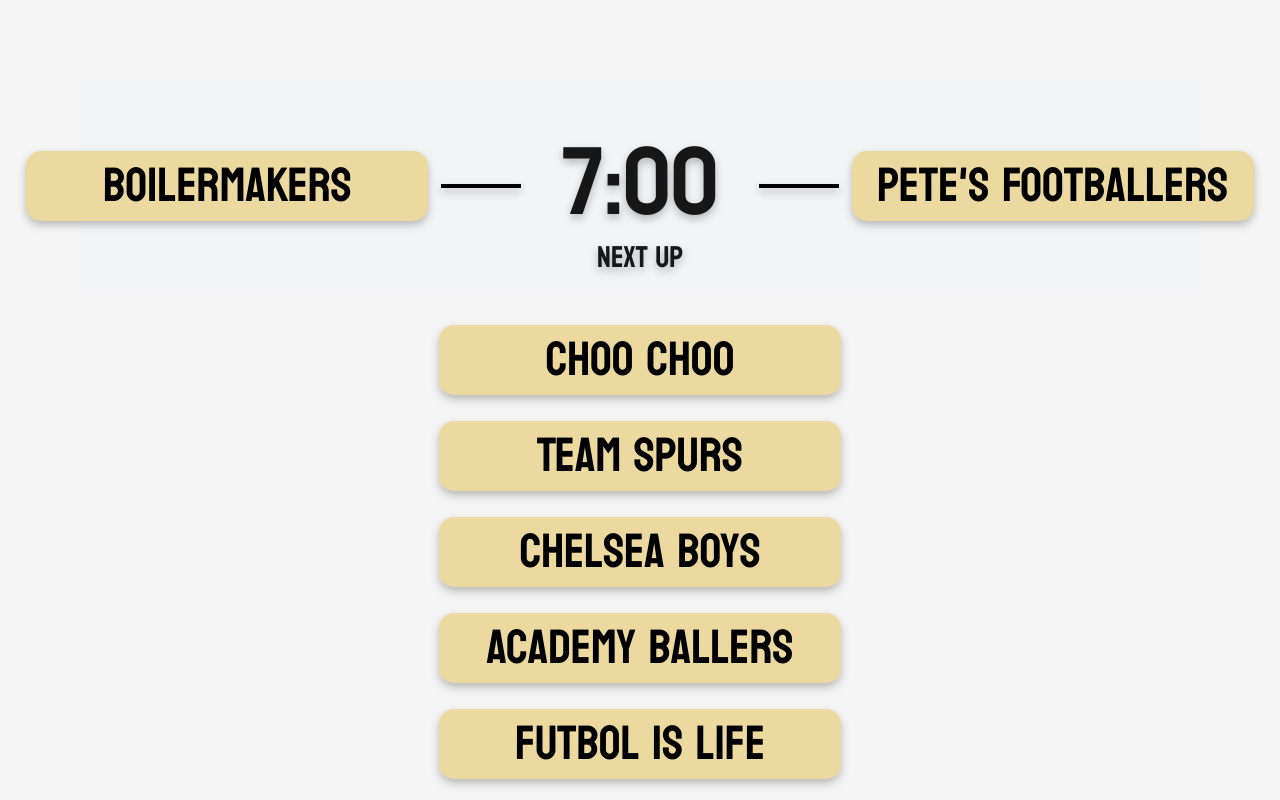
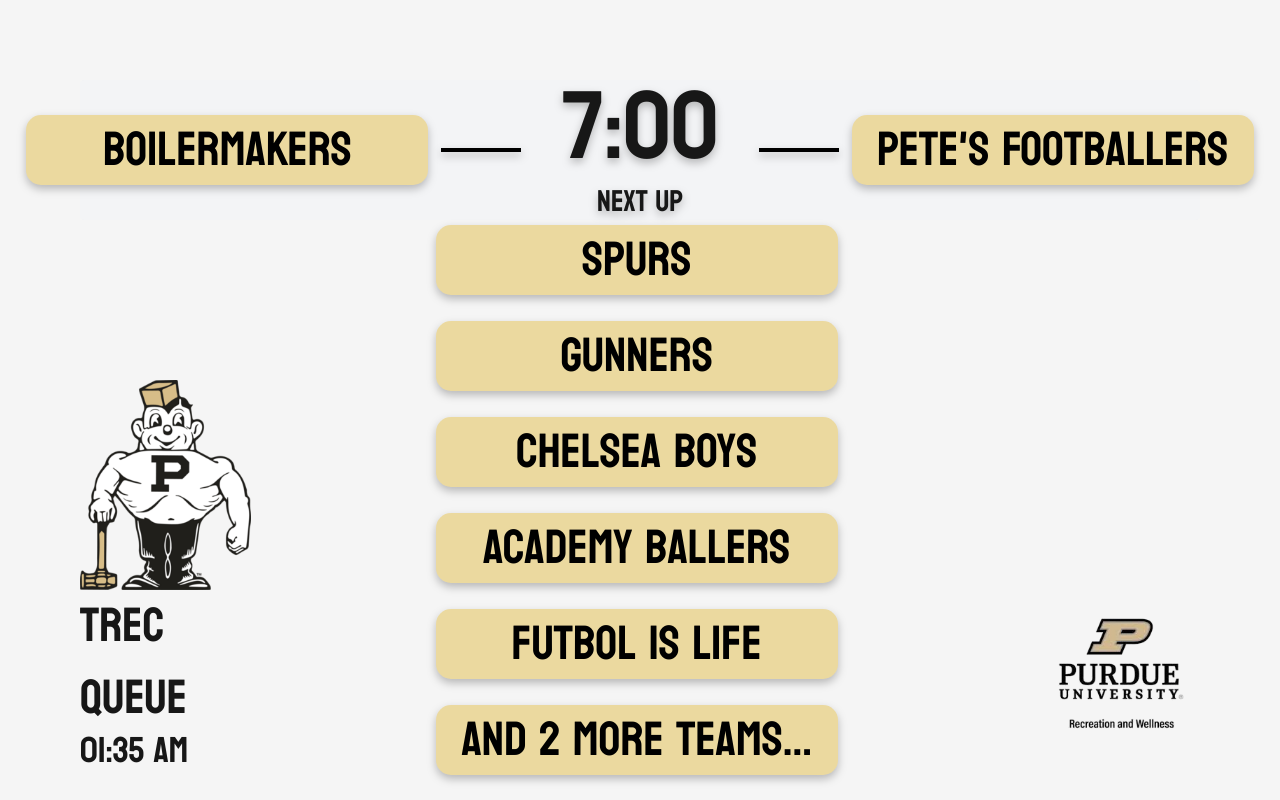
Before and after one commit to Nick-Wu5/nextjs-trecqueue, a Next.js app: page / in a window 1280 px wide. Shown: the top 800 px of the page. Built offline with nearby package versions, Linux system fonts and the light colour scheme.

Commit message:
Moved footer elemnts up into main content area

```diff
--- a/app/components/Capsule.tsx
+++ b/app/components/Capsule.tsx
@@ -13,11 +13,12 @@ import React from 'react';
  */
 interface CapsuleProps {
   text: string;
+  smallText?: boolean;
 }
 
 const Capsule: React.FC<CapsuleProps> = ({ text }) => {
   return (
-    <div className="capsule">
+    <div className={'capsule'}>
       {text}
     </div>
   );
--- a/app/components/Header.tsx
+++ b/app/components/Header.tsx
@@ -8,7 +8,7 @@ interface HeaderProps {
 
 const Header: React.FC<HeaderProps> = ({ selectedTeams, time }) => {
   return (
-    <div className="header flex justify-center items-center w-full p-4 bg-gray-100 rounded mb-4">
+    <div className="header flex justify-center items-center w-full bg-gray-100 rounded mb-0 mt-0">
       {/* Wrapper for left capsule and line */}
       <div className="flex items-center mr-4">
         <Capsule text={selectedTeams.teamA} />
@@ -21,7 +21,7 @@ const Header: React.FC<HeaderProps> = ({ selectedTeams, time }) => {
       {/* Centered Timer and "Next Up" text */}
       <div className="flex flex-col items-center mx-6">
         <div
-          className="text-8xl font-bold leading-none mt-10"
+          className="text-8xl font-bold leading-none"
           style={{ filter: 'drop-shadow(0px 4px 4px rgba(0, 0, 0, 0.25))' }}
         >
           {time}
--- a/app/components/teamList.tsx
+++ b/app/components/teamList.tsx
@@ -1,5 +1,6 @@
 import React from 'react';
 import Capsule from './Capsule';
+
 
 /**
  * TeamList component renders a list of teams using the Capsule component.
@@ -12,17 +13,26 @@ import Capsule from './Capsule';
  * @returns {JSX.Element} The rendered list of team capsules.
  */
 interface TeamListProps {
-  teams: string[]; // Accepts an array of team names as props
+  teams: string[];
+  additionalTeamsCount: number;
 }
 
-const TeamList: React.FC<TeamListProps> = ({ teams }) => {
+const TeamList: React.FC<TeamListProps> = ({ teams, additionalTeamsCount }) => {
   return (
-    <div className="flex flex-col items-center text-center gap-4">  {/* Flex container for stacking */}
+    <div className="flex flex-col items-center text-center gap-4">
+      {/* Render the provided teams (up to 5) as capsules */}
       {teams.map((team, index) => (
-        <div key={index} className="flex-shrink-0">  {/* Each team item */}
-          <Capsule text={team} />  {/* Render the Capsule for each team */}
+        <div key={index} className="flex-shrink">
+          <Capsule text={team} />
         </div>
       ))}
+
+      {/* Conditionally render the "and x more teams..." capsule if there are additional teams */}
+      {additionalTeamsCount > 0 && (
+        <div className="flex-shrink-0">
+          <Capsule text={`and ${additionalTeamsCount} more teams...`} />
+        </div>
+      )}
     </div>
   );
 };
--- a/app/globals.css
+++ b/app/globals.css
@@ -2,6 +2,7 @@
 @tailwind components;
 @tailwind utilities;
 
+/* Root color variables */
 :root {
   --background: #F5F5F5;
   --foreground: #171717;
@@ -14,68 +15,106 @@
   }
 }
 
+/* Global body styling */
 body {
   color: var(--foreground);
   background: var(--background);
   font-family: var(--font-koulen), Arial, Helvetica, sans-serif;
 }
 
+/* Utility classes */
 @layer utilities {
   .text-balance {
     text-wrap: balance;
   }
 }
 
+/* Capsule styling */
 .capsule {
   width: 402px;
   height: 70px;
+  margin: 5px; /* Optional: spacing between capsules */
+  font-size: 48px;
+  color: black;
+  background-color: #EBD99F;
   border-radius: 15px;
-  background-color: #EBD99F;
-  color: black;
-  display: flex;  /* Use flexbox */
+  display: flex; /* Use flexbox */
   justify-content: center;
   align-items: center;
-  flex-shrink: 0;  /* Prevent shrinking */
-  margin: 5px;  /* Optional: spacing between capsules */
-  font-size: 48px;
+  flex-shrink: 0; /* Prevent shrinking */
   filter: drop-shadow(0px 4px 4px rgba(0, 0, 0, 0.25)); /* Add drop shadow */
 }
 
-/* Main container setup for full-height layout */
+/* Main container styling */
 .main-container {
   display: flex;
   flex-direction: column;
+  justify-content: center;
+  align-items: center;
   min-height: 100vh; /* Full viewport height */
 }
 
-/* Make other components in the main container grow to take up space */
-.main-container > *:not(.footer) {
-  flex: 1;
+/* Team list container styling */
+.team-list-container {
+  margin: 0 auto; /* Centers the team list within the flex layout */
 }
 
-/* Footer styling to place content in the bottom-left corner */
-.footer {
+/* Left section styling */
+.left-section {
   display: flex;
-  justify-content: flex-start; /* Align items to the left */
-  align-items: center;         /* Center items vertically */
-  padding: 16px;
-  width: 100%;
-  background-color: #f9f9f9; /* Optional background color */
+  flex-direction: column;
+  align-items: center;
+  margin-top: 150px; /* Adjust independently for left section */
+  margin-right: 180px;
 }
 
-/* ClockDisplay styling */
+/* Footer left image styling */
+.footer-image-left {
+  width: 50; /* Adjust size as needed */
+  height: auto;
+  margin-top: 8px; /* Space between text and image */
+}
+
+/* Clock display styling */
 .clock-display {
   display: flex;
   flex-direction: column;
   align-items: flex-start; /* Align text to the left within the clock */
 }
 
+/* TREC text styling */
 .trec-text {
-  font-size: 1.2rem;
+  font-size: 48px;
   font-weight: bold;
-  margin-bottom: 4px;
+  margin-bottom: -10px;
 }
 
+/* Time text styling */
 .time-text {
-  font-size: 1rem;
+  font-size: 36px;
 }
+
+/* Right section styling */
+.right-section {
+  display: flex;
+  align-items: center;
+  justify-content: center;
+  margin-top: 350px; /* Adjust independently for right section */
+  margin-left: 200px;
+}
+
+/* Footer text styling */
+.footer-text {
+  font-size: 2rem; /* Equivalent to text-3xl in Tailwind */
+  font-weight: bold;
+  display: flex;
+  flex-direction: column;
+  align-items: start;
+}
+
+/* Footer right image styling */
+.footer-image-right {
+  width: 50; /* Adjust size as needed */
+  height: auto;
+  margin-left: auto;
+}
--- a/app/page.tsx
+++ b/app/page.tsx
@@ -10,12 +10,13 @@ export default function Home() {
   const [teams, setTeams] = useState<string[]>([
     "Boilermakers",
     "Pete's Footballers",
-    "Choo Choo",
-    "Team Spurs",
+    "Spurs",
+    "Gunners",
     "Chelsea Boys",
     "Academy Ballers",
     "Futbol Is Life",
-    "Gunners burh"
+    "Cole's Chippity Chip",
+    "Inter Miami"
   ]);
 
   const [selectedTeams, setSelectedTeams] = useState<{ teamA: string; teamB: string }>({
@@ -23,9 +24,9 @@ export default function Home() {
     teamB: teams[1],
   });
 
-  const addTeam = (newTeam: string) => {
-    setTeams([...teams, newTeam]);
-  };
+  // Get the next 4 teams for the main list
+  const mainListTeams = teams.slice(2, 7);
+  const additionalTeamsCount = teams.length - 7;
 
   useEffect(() => {
     if (teams.length > 1) {
@@ -34,19 +35,29 @@ export default function Home() {
   }, [teams]);
 
   return (
-    <div className="main-container flex flex-col min-h-screen p-8 sm:p-20 font-[var(--font-koulen)]">
+    <div className="main-container flex flex-col min-h-screen pt-0 p-8 sm:p-20 font-[var(--font-koulen)]">
 
       <Header selectedTeams={selectedTeams} time="7:00" />
 
-      <main className="flex flex-col gap-8 items-center justify-center sm:items-start mt-3 flex-1">
-        <div className="w-full flex justify-center"> {/* Wrapper to center TeamList */}
-          <TeamList teams={teams.slice(2)} />
+      <main className="flex items-center flex-1">
+        {/* Left-aligned ClockDisplay, "TREC QUEUE" text, and Pete image */}
+        <div className="left-section">
+          <div className="flex flex-col items-center">
+            <img src="/purduePete.png" alt="Purdue Pete" className="footer-image-left" />
+            <ClockDisplay />
+          </div>
+        </div>
+
+        {/* Center-aligned TeamList */}
+        <div className="team-list-container flex flex-col items-center">
+          <TeamList teams={mainListTeams} additionalTeamsCount={additionalTeamsCount} />
+        </div>
+
+        {/* Right-aligned Purdue Rec logo */}
+        <div className="right-section">
+          <img src="/PurdueRecLogo.png" alt="Purdue Rec Logo" className="footer-image-right" />
         </div>
       </main>
-
-      <footer className="footer">
-        <ClockDisplay/>
-      </footer>
     </div>
   );
 }
```
Also changed, not shown: public/PurdueRecLogo.png (added), public/purduePete.png (added).
